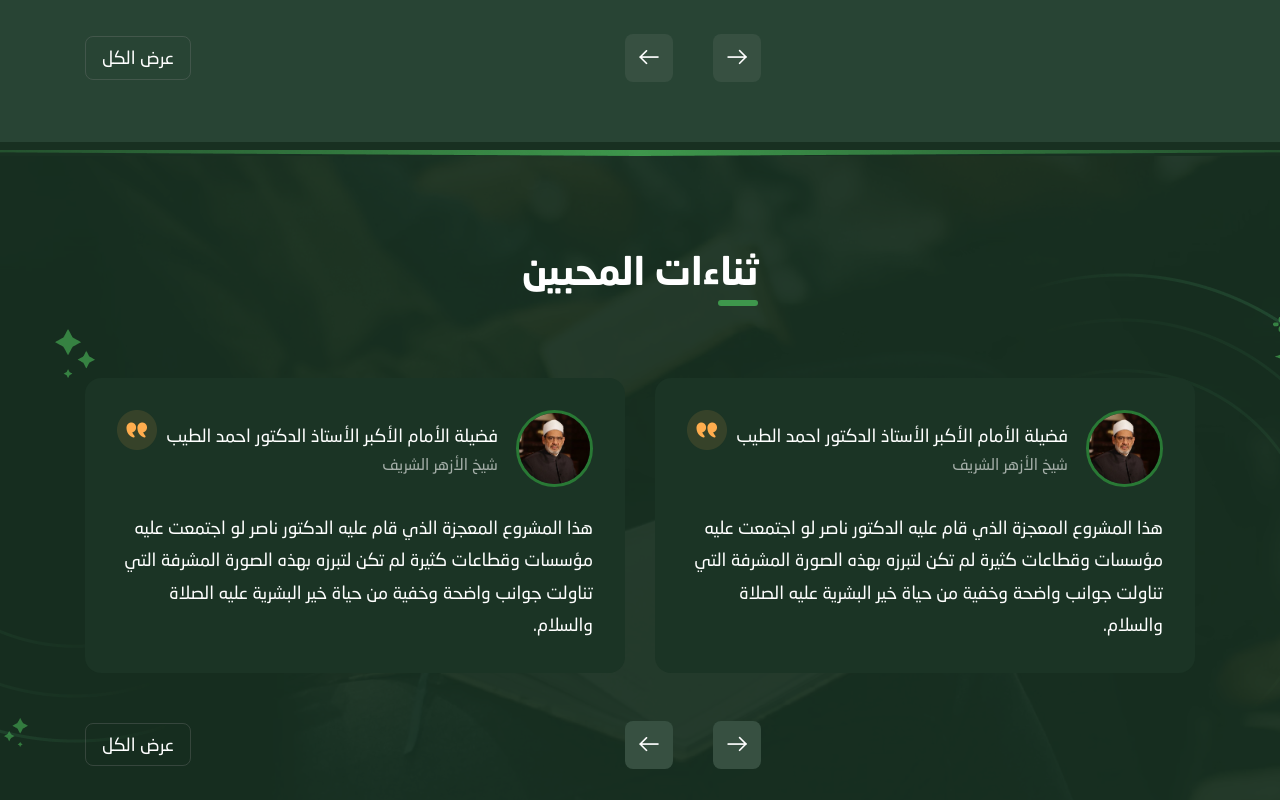
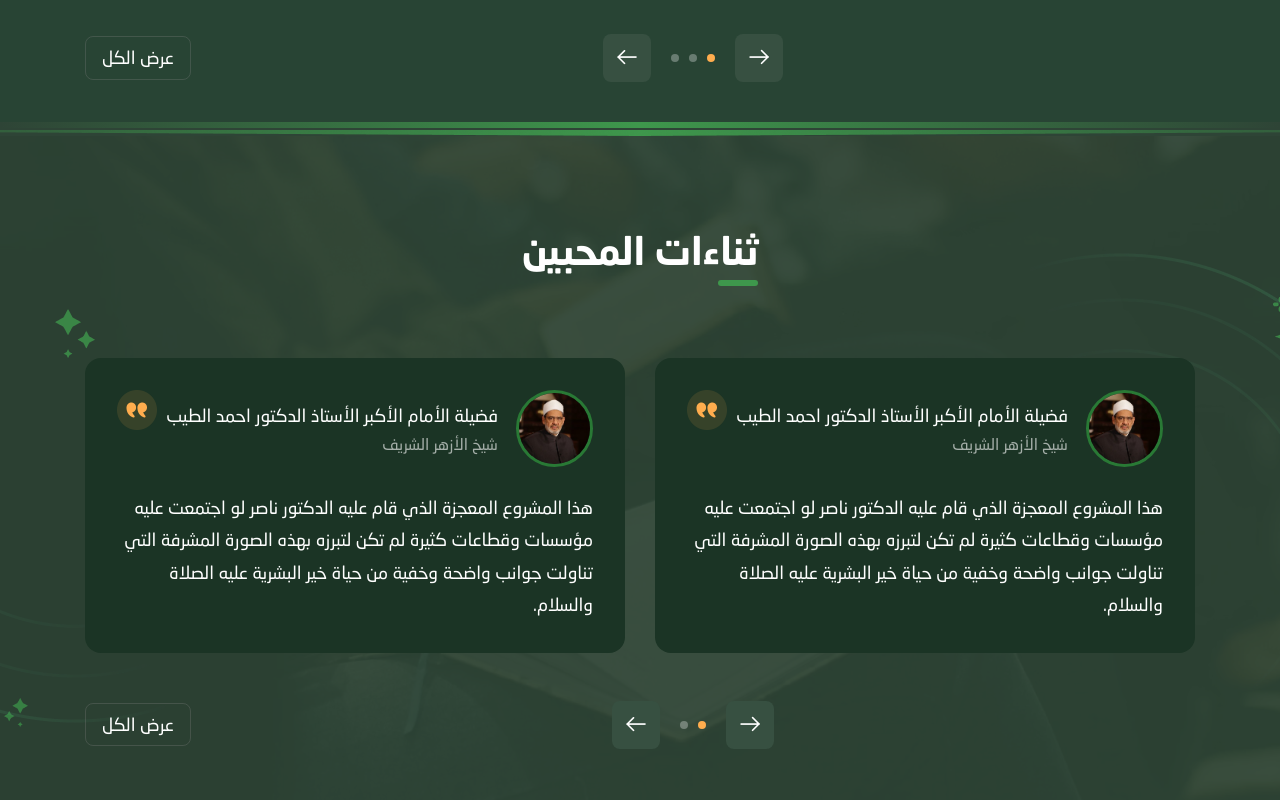
Before and after one commit to adel9210/dr-nassir, a website: page index.html in a window 1280 px wide. Shown: the part 2360-3160 px from the top of the page. Drawn offline with Linux system fonts and the light colour scheme; files whose address does not match are found by name.

Commit message:
- fix home

```diff
--- a/assets/js/app.js
+++ b/assets/js/app.js
@@ -8,8 +8,10 @@ jQuery(document).ready(function ($) {
       nextEl: ".writings__swiper__controls .swiper-controls--next",
       prevEl: ".writings__swiper__controls .swiper-controls--prev",
     },
+
     pagination: {
-      clickable: true,
+        clickable: true,
+        el: ".writings__swiper__controls .swiper-pagination",
     },
     breakpoints: {
       // when window width is >= 320px
@@ -42,6 +44,7 @@ jQuery(document).ready(function ($) {
     },
     pagination: {
       clickable: true,
+      el: ".testimonials__swiper__controls .swiper-pagination",
     },
     breakpoints: {
       // when window width is >= 320px
@@ -74,6 +77,7 @@ jQuery(document).ready(function ($) {
     },
     pagination: {
       clickable: true,
+      el: ".news__swiper__controls .swiper-pagination",
     },
     breakpoints: {
       // when window width is >= 320px
--- a/index.html
+++ b/index.html
@@ -255,6 +255,7 @@
                    <div class="swiper-controls--next">
                        <i class="icon icon-arrow-right-0"></i>
                    </div>
+                   <div class="swiper-pagination"></div>
                    <div class="swiper-controls--prev">
                        <i class="icon icon-arrow-left-0"></i>
                    </div>
@@ -322,7 +323,8 @@
                 <div class="swiper-controls--next">
                     <i class="icon icon-arrow-right-0"></i>
                 </div>
-                <div class="swiper-controls--prev">
+                    <div class="swiper-pagination"></div>
+                    <div class="swiper-controls--prev">
                     <i class="icon icon-arrow-left-0"></i>
                 </div>
             </div>
@@ -457,6 +459,7 @@
                     <div class="swiper-controls--next">
                         <i class="icon icon-arrow-right-0"></i>
                     </div>
+                    <div class="swiper-pagination"></div>
                     <div class="swiper-controls--prev">
                         <i class="icon icon-arrow-left-0"></i>
                     </div>
--- a/src/scss/components/_swiper.scss
+++ b/src/scss/components/_swiper.scss
@@ -6,7 +6,7 @@
   display: flex;
   align-items: center;
   justify-content: center;
-  column-gap: 40px;
+  column-gap: 20px;
   margin-top: 46px;
 
   &--next, &--prev {
@@ -19,9 +19,38 @@
     gap: 10px;
     border-radius: 8px;
     background: #375041;
+    transition: all .5s;
 
     .icon {
       font-size: 25px;
+      transition: all .5s;
+    }
+
+    &:hover {
+      background-color: $secondary-color;
+
+        .icon {
+           font-size: 30px;
+        }
     }
   }
 }
+
+.swiper-pagination-bullet {
+  width: 8px;
+  height: 8px;
+  opacity: .3;
+  background-color: #FFFFFF
+}
+
+.swiper-pagination-bullet-active {
+  background-color: #FFAD4E;
+  opacity: 1;
+}
+
+.swiper-pagination {
+  position: static;
+  display: flex;
+  align-items: center;
+  column-gap: 10px;
+}
--- a/src/scss/pages/_home.scss
+++ b/src/scss/pages/_home.scss
@@ -1,8 +1,12 @@
 .writings {
   background-color: #284434;
-  padding: 60px 0;
+  background-image: url(../img/writings-bg.png);
+  padding: 60px 0 40px 0;
   position: relative;
   z-index: 1;
+  background-position: left;
+  background-size: 70%;
+  background-repeat: no-repeat;
 
   &__header {
     display: flex;
@@ -22,11 +26,26 @@
   background-image: url(../img/testimonials-bg.png);
   background-position: center;
   background-repeat: no-repeat;
-  background-color: $primary-color;
+  background-color: rgba(24, 48, 33, .9);
   position: relative;
   &__swiper {
     margin-top: 80px;
   }
+
+  &:after, &:before {
+    position: absolute;
+    content: "";
+    background: linear-gradient(90deg, rgba(62, 151, 76, 0) 0%, #3E974C 50%, rgba(62, 151, 76, 0) 100%);
+    bottom: 0;
+    width: 100%;
+    height: 6px;
+  }
+
+  &:before {
+    bottom: unset;
+    top: 0;
+  }
+
 }
 
 .news {
@@ -34,6 +53,7 @@
   background-image: url(../img/news-bg.png);
   background-position: center;
   background-repeat: no-repeat;
+  background-size: cover;
   background-color: $primary-color;
   position: relative;
   &__swiper {
```
Also changed, not shown: assets/css/style-ltr.min.css, assets/css/style-rtl.min.css, assets/img/writings-bg.png (added), 2 other files.
